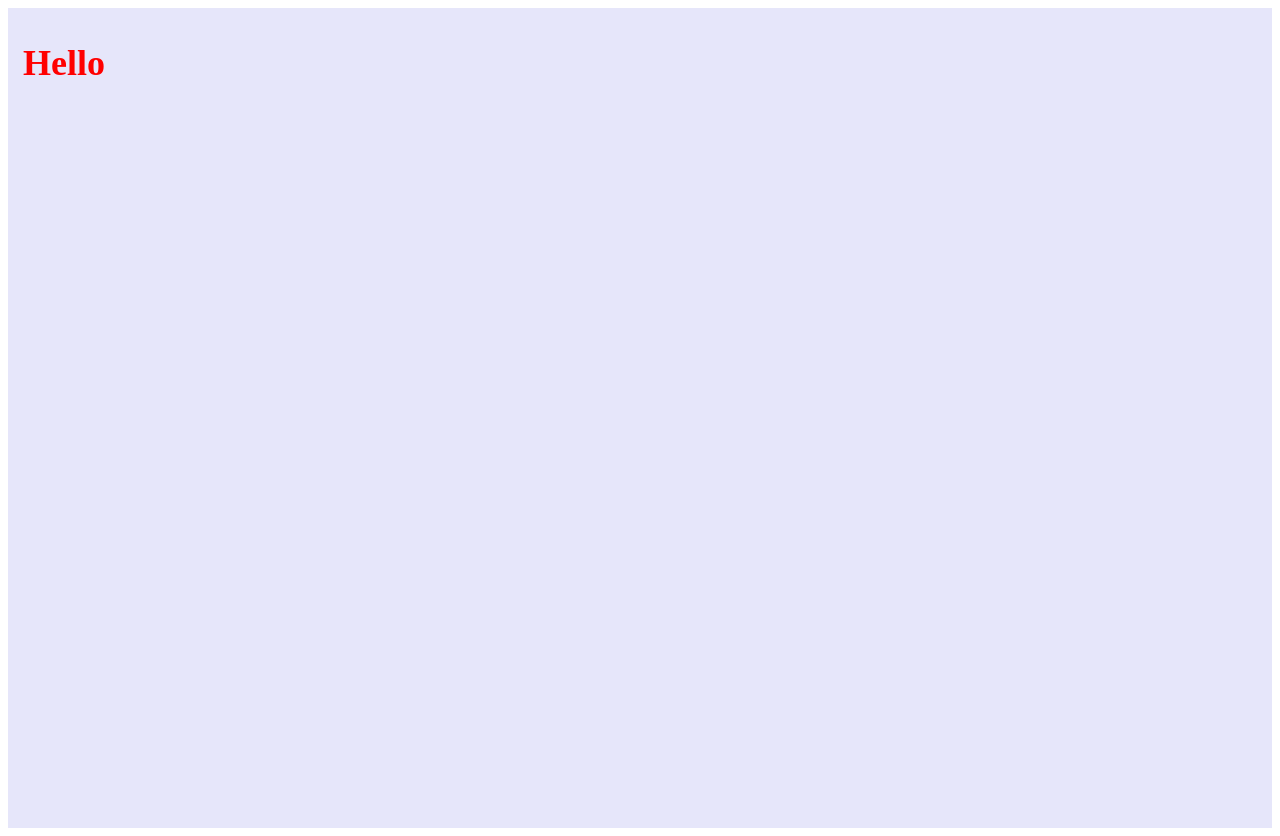
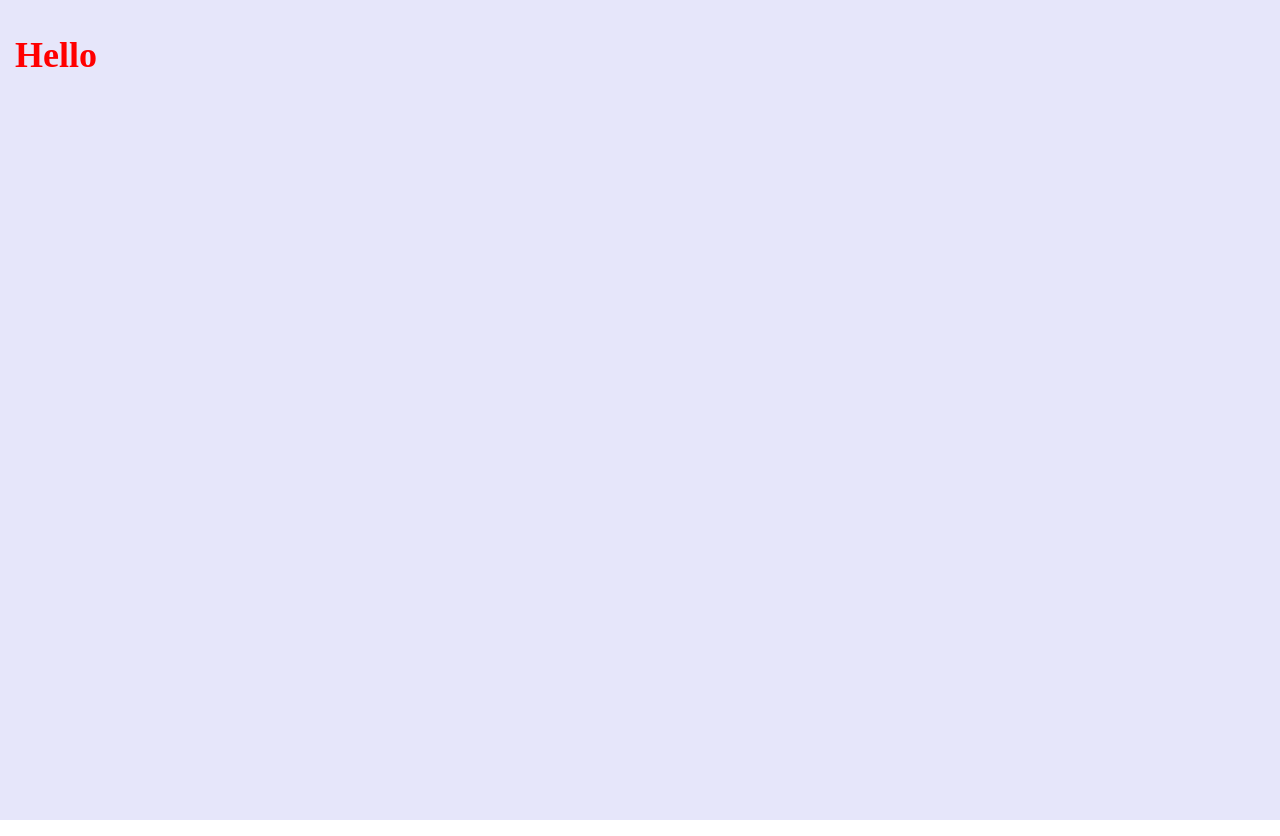
Before and after one commit to ozaki25/react-redux-storybook, a React (Create React App) app: page / in a window 1280 px wide. Built offline with nearby package versions, Linux system fonts and the light colour scheme.

Commit message:
modify global style

```diff
--- a/src/index.js
+++ b/src/index.js
@@ -3,12 +3,18 @@ import ReactDOM from 'react-dom';
 import { createGlobalStyle } from 'styled-components';
 import App from 'src/App';
 
-// eslint-disable-next-line no-unused-expressions
-createGlobalStyle`
+const GlobalStyle = createGlobalStyle`
   body {
     margin: 0;
     padding: 0;
   }
 `;
 
-ReactDOM.render(<App />, document.getElementById('root'));
+const Root = () => (
+  <>
+    <App />
+    <GlobalStyle />
+  </>
+);
+
+ReactDOM.render(<Root />, document.getElementById('root'));
```
